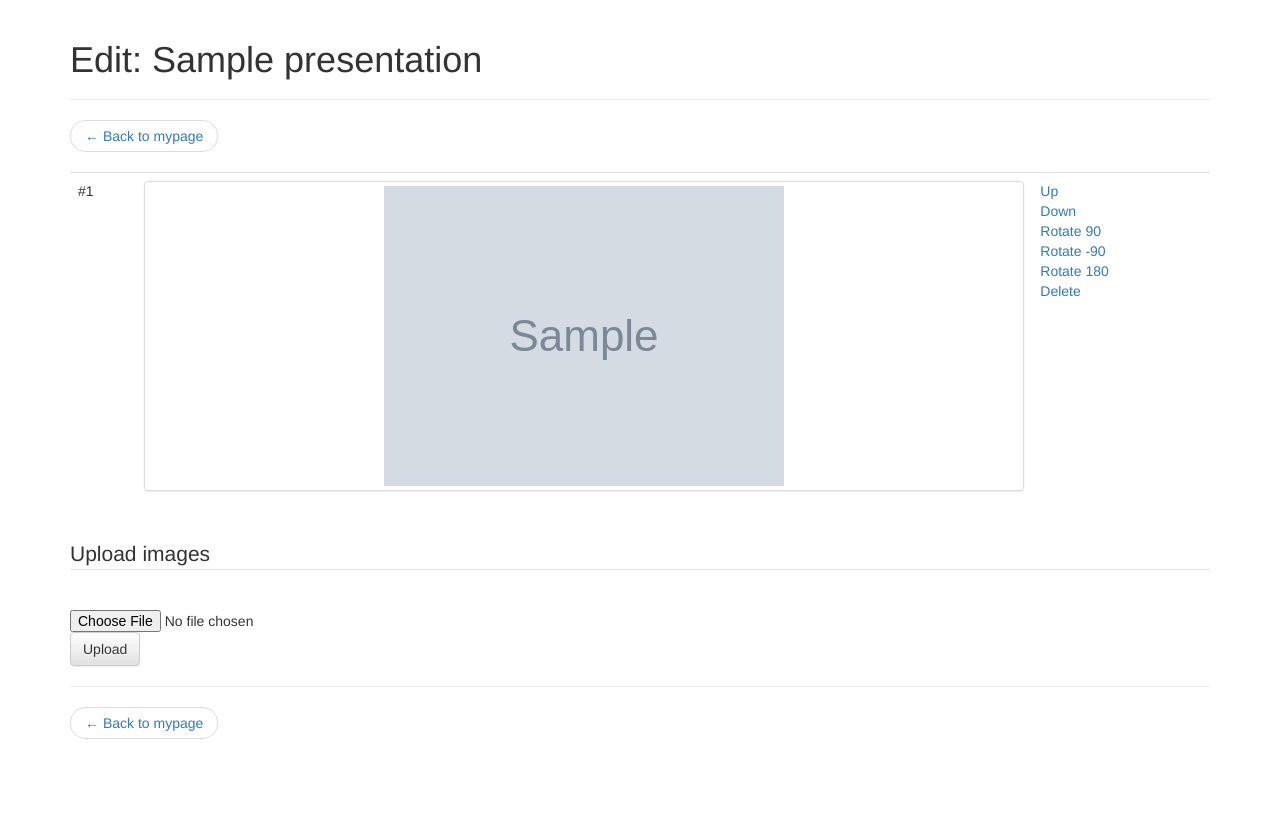
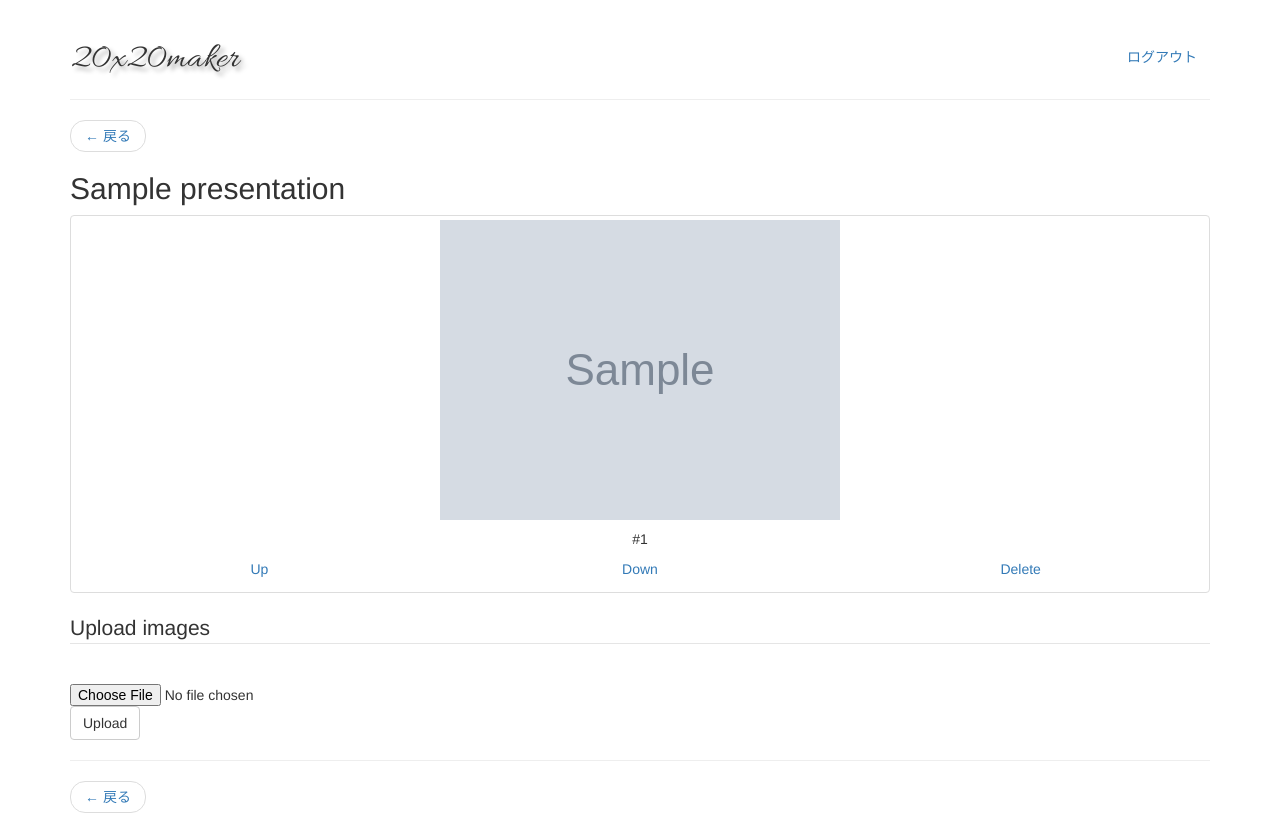
Before and after one commit to tektoh/20x20maker, a CakePHP app: template app/View/Presentations/edit.ctp in a window 1280 px wide. Before the commit the page ends 739 px from the top, so only its background shows below. Run offline with PHP 8.4 and a stand-in for CakePHP, Linux system fonts and the light colour scheme; the template is opened without the code that fills it: most values are stand-ins (such as "Sample title", 1, 10 or a date in 2020); grey boxes marked "Sample" are stand-in pictures; form fields are guessed from the names that the template uses; data that the repository does not hold is empty; some libraries are stand-ins or nearby versions.

Commit message:
レイアウトの改善

```diff
--- a/app/Config/bootstrap.php
+++ b/app/Config/bootstrap.php
@@ -12,7 +12,6 @@
  * @package       app.Config
  * @since         CakePHP(tm) v 0.10.8.2117
  */
-
 require APP . '/Vendor/autoload.php';
 spl_autoload_unregister(array('App', 'load'));
 spl_autoload_register(array('App', 'load'), true, true);
--- a/app/Controller/ImagesController.php
+++ b/app/Controller/ImagesController.php
@@ -7,6 +7,9 @@ class ImagesController extends AppController {
     if ($this->request->is('post')) {
 
       $count           = count($this->request->data['Image']['files']);
+      if ($count <= 0 || empty($this->request->data['Image']['files'][0]['name'])) {
+        return $this->redirect($this->referer());
+      }
       $presentation_id = $this->request->data['Image']['presentation_id'];
       $order           = $this->Image->orderMax($presentation_id);
 
--- a/app/View/Layouts/default.ctp
+++ b/app/View/Layouts/default.ctp
@@ -3,12 +3,15 @@
 <head>
 	<?php echo $this->Html->charset(); ?>
   <meta name="viewport" content="width=device-width, initial-scale=1">
-	<title>20x20maker</title>
+	<title>20x20maker::<?= $title ?></title>
 	<?php
 		echo $this->fetch('meta');
 
-    echo $this->Html->css('//netdna.bootstrapcdn.com/bootstrap/3.1.0/css/bootstrap.min.css');
-    echo $this->Html->css('//netdna.bootstrapcdn.com/bootstrap/3.1.0/css/bootstrap-theme.min.css');
+    echo $this->Html->css('//ajax.googleapis.com/ajax/libs/jqueryui/1.10.4/themes/smoothness/jquery-ui.css');
+    echo $this->Html->css('//netdna.bootstrapcdn.com/bootswatch/3.1.1/simplex/bootstrap.min.css');
+    echo $this->Html->css('//netdna.bootstrapcdn.com/font-awesome/4.0.3/css/font-awesome.min.css');
+    echo $this->Html->css('//fonts.googleapis.com/css?family=Allura');
+    echo $this->Html->css('style.css');
 		echo $this->fetch('css');
 	?>
 </head>
@@ -17,8 +20,9 @@
 	<?php echo $this->fetch('content'); ?>
 	<?php echo $this->element('sql_dump'); ?>
   <?php
-    //echo $this->Html->script('//code.jquery.com/jquery.min.js');
-    //echo $this->Html->script('//netdna.bootstrapcdn.com/bootstrap/3.1.0/js/bootstrap.min.js');
+    echo $this->Html->script('//ajax.googleapis.com/ajax/libs/jquery/1.11.0/jquery.min.js');
+    echo $this->Html->script('//ajax.googleapis.com/ajax/libs/jqueryui/1.10.4/jquery-ui.min.js');
+    echo $this->Html->script('//netdna.bootstrapcdn.com/bootstrap/3.1.1/js/bootstrap.min.js');
     echo $this->fetch('script');
   ?>
 </body>
--- a/app/View/Presentations/edit.ctp
+++ b/app/View/Presentations/edit.ctp
@@ -1,43 +1,30 @@
 <div class="container">
   <div class="page-header">
-    <h1>Edit: <?= $presentation['Presentation']['title'] ?></h1>
+    <div class="pull-right"><a class="btn btn-link" href="/logout">ログアウト</a></div>
+    <h1>20x20maker</h1>
   </div>
-
   <ul class="pager">
-    <li class="previous"><a href="/mypage">&larr; Back to mypage</a></li>
+    <li class="previous"><a href="/mypage">&larr; 戻る</a></li>
   </ul>
-
-  <table class="table">
-  <?php $i = 0; foreach ($images as $image): $i++; ?>
-    <tr>
-      <td>
-        #<?= $i ?>
-      </td>
-      <td>
-        <div class="thumbnail"><img src="<?= $image['Image']['thumb_url'] ?>"></div>
-      </td>
-      <td>
-        <div><?php echo $this->Html->link('Up',
-          ['controller' => 'images','action' => 'up', $image['Image']['id']],
-          null); ?></div>
-        <div><?php echo $this->Html->link('Down',
-          ['controller' => 'images', 'action' => 'down', $image['Image']['id']],
-          null); ?></div>
-        <div><?php echo $this->Html->link('Rotate 90',
-          ['controller' => 'images', 'action' => 'rotate', $image['Image']['id'], 90],
-          null); ?></div>
-        <div><?php echo $this->Html->link('Rotate -90',
-          ['controller' => 'images', 'action' => 'rotate', $image['Image']['id'], -90],
-          null); ?></div>
-        <div><?php echo $this->Html->link('Rotate 180',
-          ['controller' => 'images', 'action' => 'rotate', $image['Image']['id'], 180],
-          null); ?></div>
-        <div><?php echo $this->Form->postLink('Delete', ['controller' => 'images', 'action' => 'delete', $image['Image']['id']],
-          null, 'Are you sure you want to delete the image?'); ?></div>
-    </tr>
-  <?php endforeach ?>
-  </table>
-
+  <h2><?= $presentation['Presentation']['title'] ?></h2>
+  <div class="row">
+    <?php $i = 0; foreach ($images as $image): $i++; ?>
+    <div class="col-xs-12">
+      <div class="thumbnail">
+        <img src="<?= $image['Image']['thumb_url'] ?>">
+        <div class="caption">
+          <p class="text-center">#<?= $i ?></p>
+          <div class="row">
+            <div class="col-xs-4 text-center"><?php echo $this->Html->link('Up', ['controller' => 'images','action' => 'up', $image['Image']['id']], null); ?></div>
+            <div class="col-xs-4 text-center"><?php echo $this->Html->link('Down', ['controller' => 'images', 'action' => 'down', $image['Image']['id']], null); ?></div>
+            <div class="col-xs-4 text-center"><?php echo $this->Form->postLink('Delete', ['controller' => 'images', 'action' => 'delete', $image['Image']['id']],
+              null, 'Are you sure you want to delete the image?'); ?></div>
+          </div>
+        </div>
+      </div>
+    </div>
+    <?php endforeach ?>
+  </div>
   <?php echo $this->Form->create('Image', [
     'controller' => 'images',
     'action'     => 'add',
@@ -71,7 +58,7 @@
   <hr>
 
   <ul class="pager">
-    <li class="previous"><a href="/mypage">&larr; Back to mypage</a></li>
+    <li class="previous"><a href="/mypage">&larr; 戻る</a></li>
   </ul>
 
 </div>
--- a/app/View/Presentations/view.ctp
+++ b/app/View/Presentations/view.ctp
@@ -1,8 +1,6 @@
 <?php
 $this->Html->css('camera', array('inline' => false));
-$this->Html->script('//code.jquery.com/jquery-1.11.0.min.js', array('inline' => false));
 $this->Html->script('//code.jquery.com/jquery-migrate-1.2.1.min.js', array('inline' => false));
-$this->Html->script('//code.jquery.com/ui/1.10.4/jquery-ui.min.js', array('inline' => false));
 $this->Html->script('camera.min', array('inline' => false));
 $this->Html->scriptStart(array('inline' => false));
 $count = count($images);
--- a/app/View/Users/register.ctp
+++ b/app/View/Users/register.ctp
@@ -1,6 +1,6 @@
 <div class="container">
   <div class="page-header">
-    <h1>20x20maker::Register</h1>
+    <h1>20x20maker</h1>
   </div>
   <?php echo $this->Form->create('User', [
     'inputDefaults' => [
@@ -13,6 +13,7 @@
     ],
     'class' => 'well form-horizontal'
   ]); ?>
+  <legend>ユーザー登録</legend>
   <?php echo $this->Form->input('username', [
     'placeholder' => 'Name',
   ]); ?>
--- /dev/null
+++ b/app/webroot/css/style.css
@@ -0,0 +1,4 @@
+.page-header h1 {
+  font-family: 'Allura', cursive;
+  text-shadow: 4px 4px 4px #aaa;
+}
--- a/app/webroot/test.php
+++ b/app/webroot/test.php
@@ -50,7 +50,7 @@ if (!defined('APP_DIR')) {
  * The following line differs from its sibling
  * /app/webroot/test.php
  */
-define('CAKE_CORE_INCLUDE_PATH',  DS . 'opt' . DS . 'pechakuchamaker' . DS . 'app' . DS . 'Vendor' . DS . 'pear-pear.cakephp.org' . DS . 'CakePHP');
+define('CAKE_CORE_INCLUDE_PATH', ROOT . DS . APP_DIR . DS . 'Vendor' . DS . 'pear-pear.cakephp.org' . DS . 'CakePHP');
 
 /**
  * Editing below this line should not be necessary.
```
Also changed, not shown: app/Controller/AppController.php (+6 -20 lines), app/Controller/UsersController.php (+13 -1 lines), app/Model/Image.php (+31 -0 lines), app/View/Users/login.ctp (+4 -3 lines), app/View/Users/mypage.ctp (+33 -27 lines).
